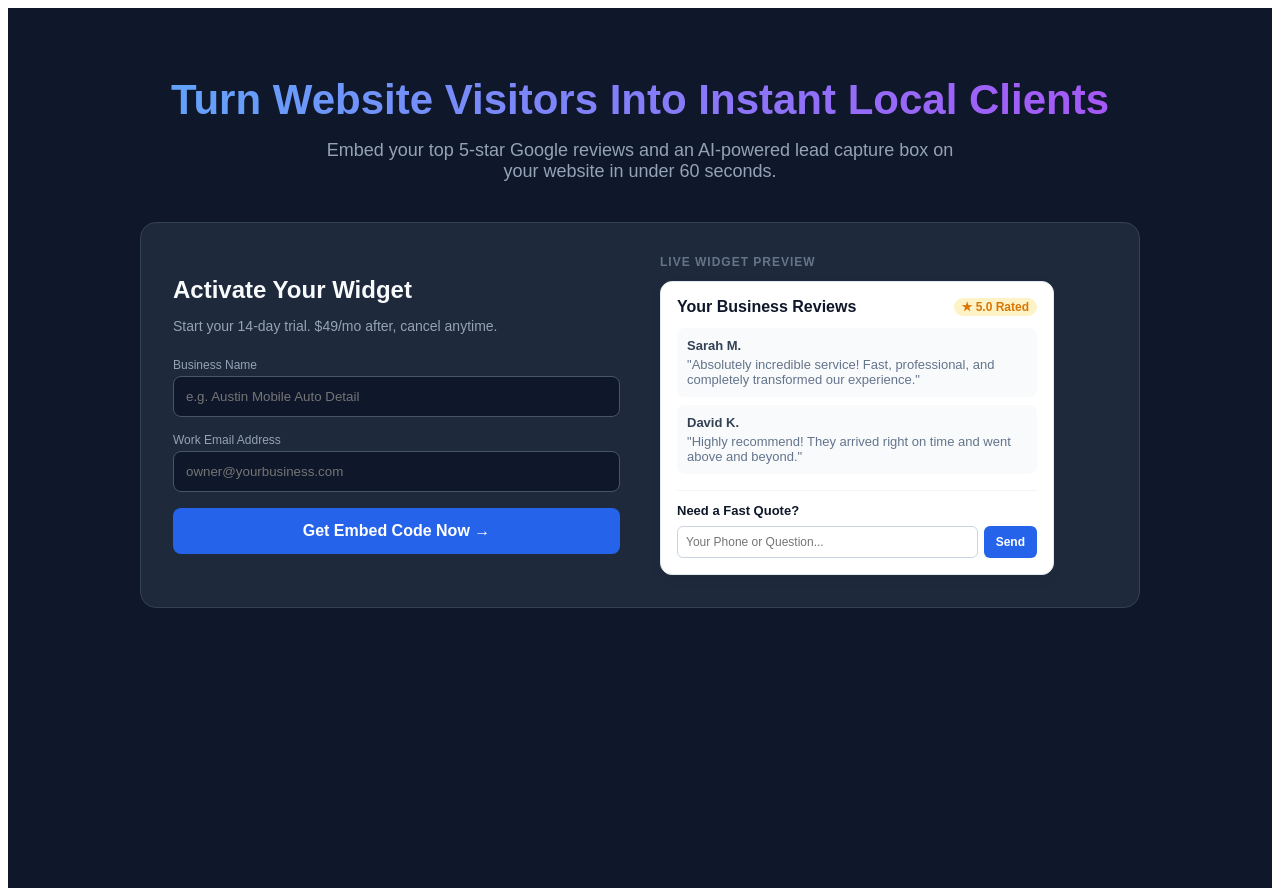
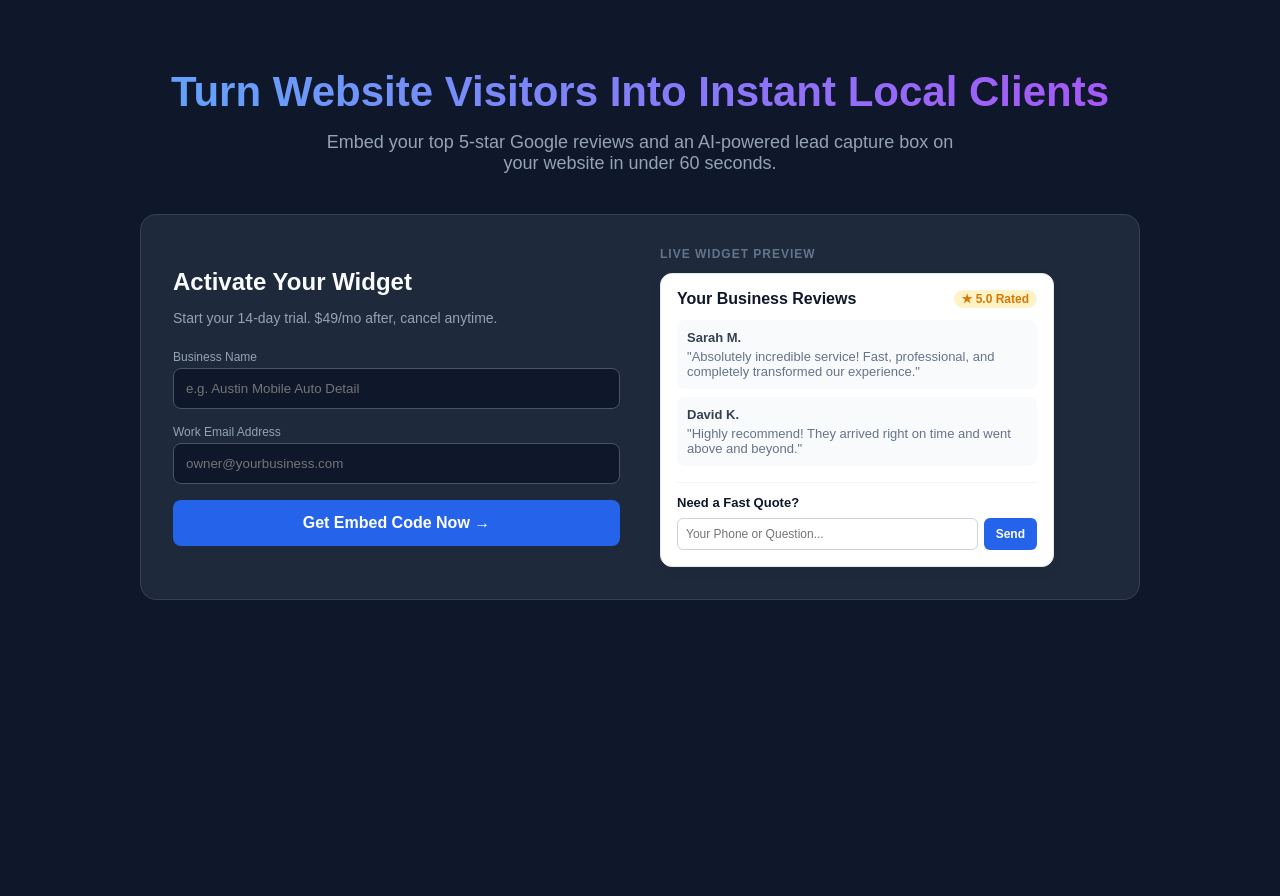
Before and after one commit to rmarbles/localpulse-ai, a Next.js app: page / in a window 1280 px wide. Built offline with nearby package versions, Linux system fonts and the light colour scheme.

Commit message:
Add RootLayout component with metadata

```diff
--- /dev/null
+++ b/app/layout.js
@@ -0,0 +1,14 @@
+export const metadata = {
+  title: 'LocalPulse AI',
+  description: 'Turn Website Visitors Into Instant Local Clients',
+}
+
+export default function RootLayout({ children }) {
+  return (
+    <html lang="en">
+      <body style={{ margin: 0, padding: 0, background: '#0f172a' }}>
+        {children}
+      </body>
+    </html>
+  )
+}
```
